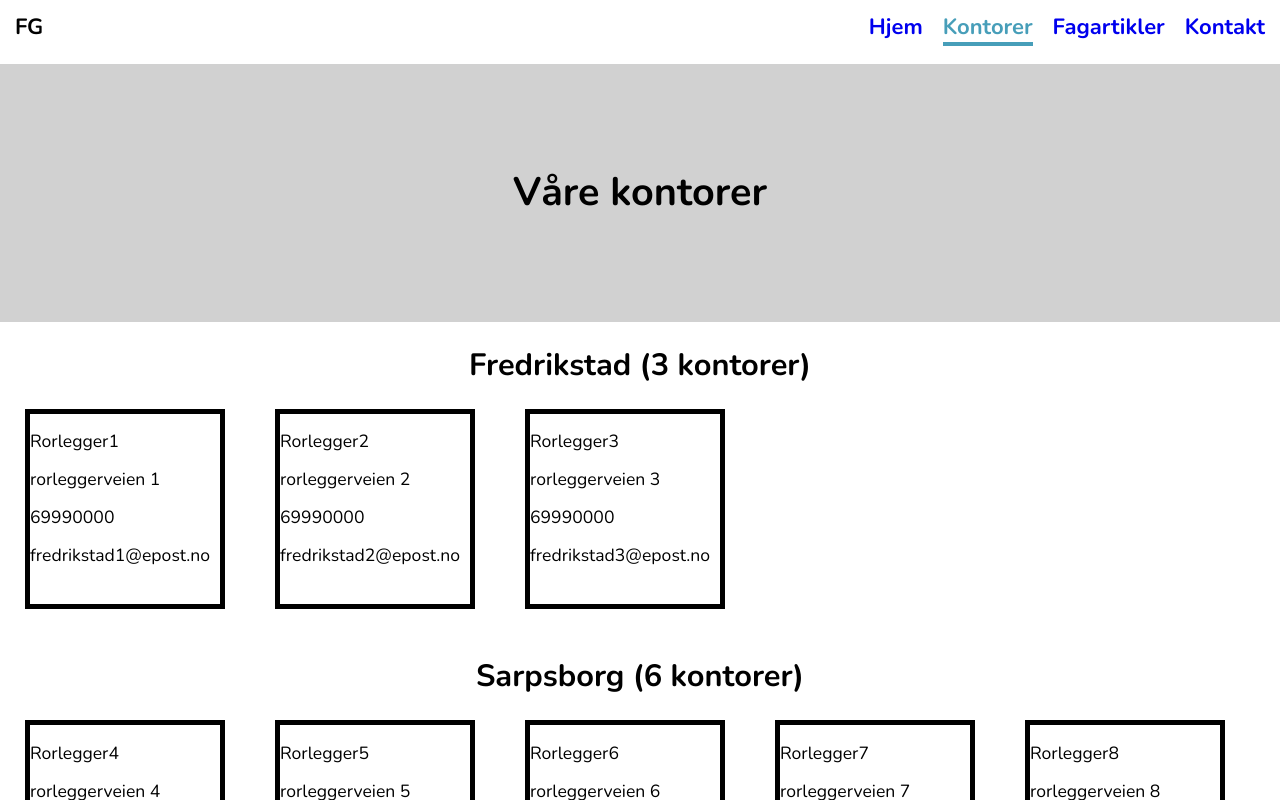
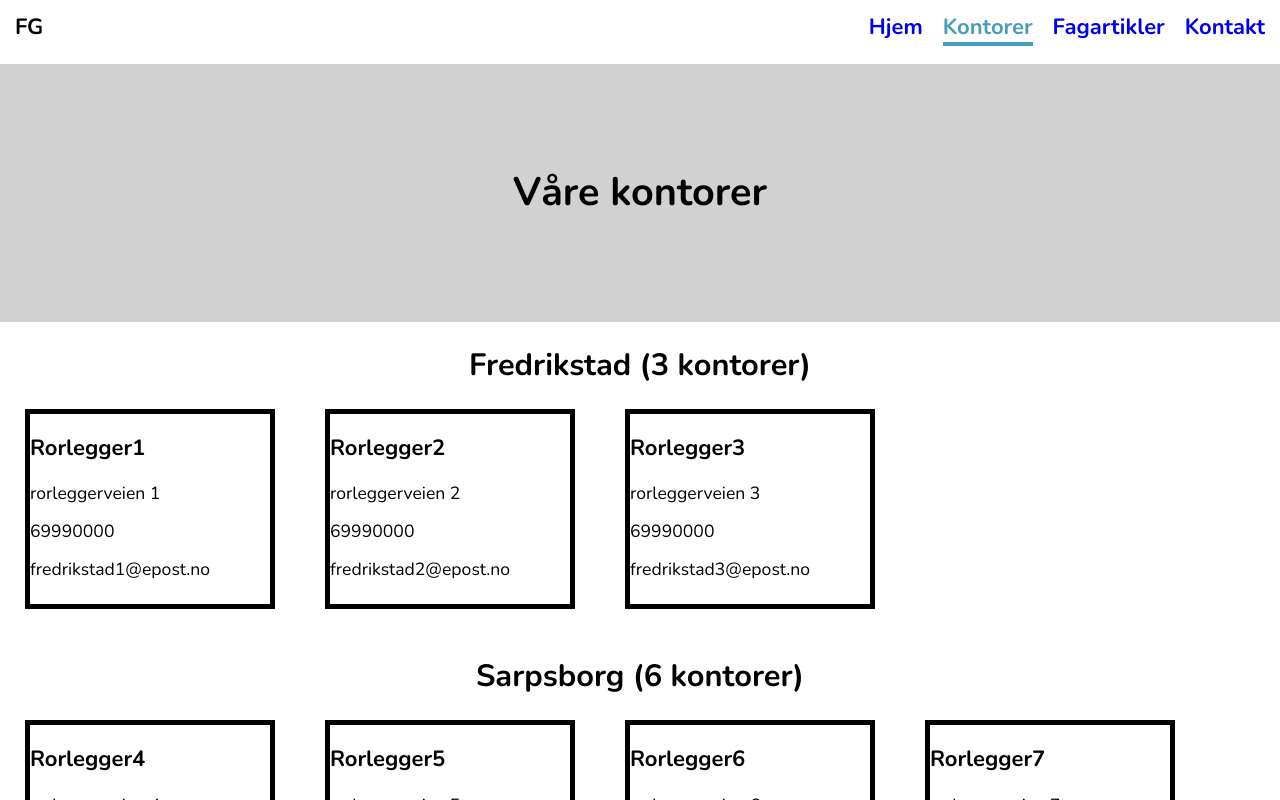
Before and after one commit to andersbss/eksamen, a React app in the folder client/: page /kontorer in a window 1280 px wide. Shown: the top 800 px of the page. Built offline with nearby package versions, Linux system fonts and the light colour scheme.

Commit message:
Changed size and font of GridItem

```diff
--- a/client/src/components/OfficeGridItem.jsx
+++ b/client/src/components/OfficeGridItem.jsx
@@ -4,13 +4,13 @@ import styled from 'styled-components';
 const StyledGridItem = styled.div`
   border: 5px solid black;
   height: 200px;
-  width: 200px;
+  width: 250px;
   margin: 0px 25px 25px 25px;
 `;
 
 const OfficeGridItem = ({ office, address, phone, email }) => (
   <StyledGridItem>
-    <p>{office}</p>
+    <h3>{office}</h3>
     <p>{address}</p>
     <p>{phone}</p>
     <p>{email}</p>
```
